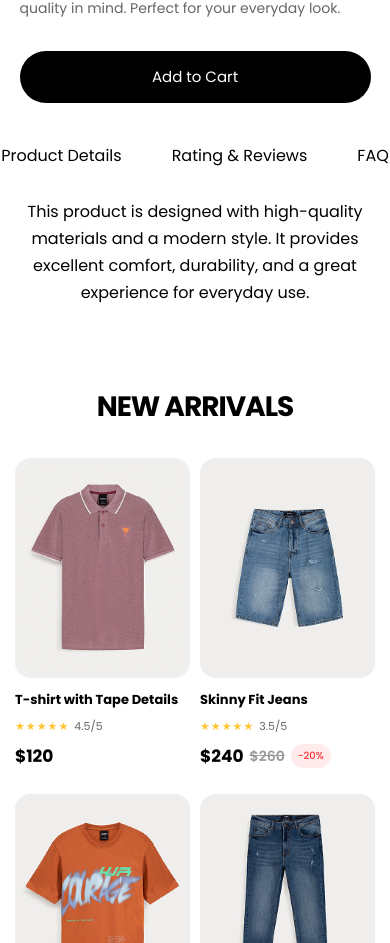
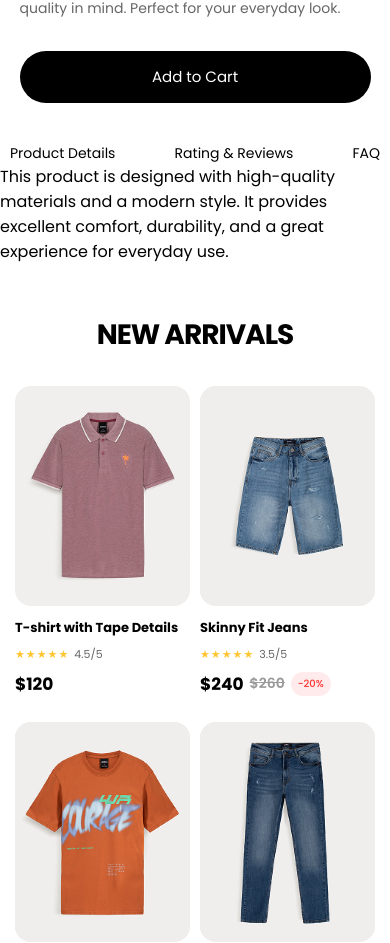
Before and after one commit to MHashim739/react-asignment--01, a React (Vite) app: page /product/1 in a window 390 px wide. Shown: the part 856-1799 px from the top of the page. Built offline with nearby package versions, Linux system fonts and the light colour scheme.

Commit message:
error almost resolve

```diff
--- a/src/components/ProductInfo/ProductInfo.css
+++ b/src/components/ProductInfo/ProductInfo.css
@@ -9,6 +9,7 @@
 .product-tabs li {
   cursor: pointer;
 }
+
 .product-details-content {
   max-width: 900px;
   margin: 30px auto;
@@ -17,5 +18,52 @@
 
 .product-details-content p {
   line-height: 1.7;
+  margin: 20px;
+  padding: 10px;
   font-size: 16px;
 }
+
+
+/* Tablet */
+@media (max-width: 768px) {
+  .product-tabs {
+    gap: 25px;
+    padding: 0 15px;
+  }
+
+  .product-details-content {
+    width: 90%;
+  }
+
+  .product-details-content p {
+    font-size: 15px;
+    margin: 15px;
+  }
+}
+
+
+/* Mobile */
+@media (max-width: 480px) {
+  .product-tabs {
+    gap: 15px;
+    justify-content: space-between;
+    padding: 0 10px;
+  }
+
+  .product-tabs li {
+    font-size: 14px;
+    text-align: center;
+  }
+
+  .product-details-content {
+    width: 100%;
+    margin: 20px auto;
+  }
+
+  .product-details-content p {
+    font-size: 14px;
+    line-height: 1.6;
+    margin: 10px;
+    padding: 5px;
+  }
+}
--- a/src/components/ProductInfo/ProductInfo.jsx
+++ b/src/components/ProductInfo/ProductInfo.jsx
@@ -1,10 +1,10 @@
 import { useState } from "react";
-import "./ProductInfo.css";
+import "./Productinfo.css";
 import NewArrivals from "../NewArrivals/NewArrivals";
 import CustomerReviews from "../CustomerReviews/CustomerReviews";
-import FAQ from "../FAQ/Faq";
+import FAQ from "../FAQ/FAQ";
 
-const ProductInfo = () => {
+const Productinfo = () => {
     const [activeTab, setActiveTab] = useState("details");
   return (
   <section className="product-info">
@@ -24,7 +24,7 @@ const ProductInfo = () => {
   </ul>
 
  {activeTab === "details" && (
-  <div className="product-details-content">
+  <div className="Product-details-content">
     <p>
       This product is designed with high-quality materials and a modern
       style. It provides excellent comfort, durability, and a great
@@ -49,4 +49,4 @@ const ProductInfo = () => {
   );
 };
 
-export default ProductInfo;
+export default Productinfo;
--- a/src/pages/ProductDetail/ProductDetail.jsx
+++ b/src/pages/ProductDetail/ProductDetail.jsx
@@ -1,7 +1,7 @@
 import { Link, useParams } from "react-router-dom";
 import products from "../../data/Products";
 import "./ProductDetail.css";
-import ProductInfo from "../../components/ProductInfo/ProductInfo";
+import Productinfo from "../../components/Productinfo/Productinfo";
 const ProductDetail = () => {
   const { id } = useParams();
 
@@ -85,7 +85,7 @@ const ProductDetail = () => {
           </button>
         </div>
       </section>
-        <ProductInfo/>
+        <Productinfo/>
     </>
   );
 };
```
